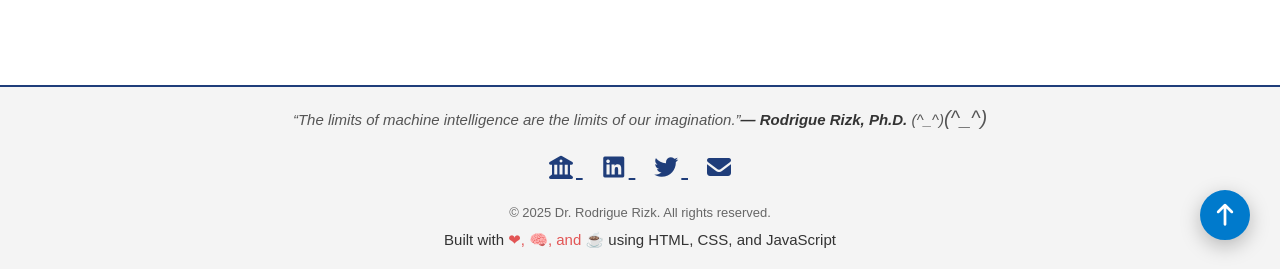
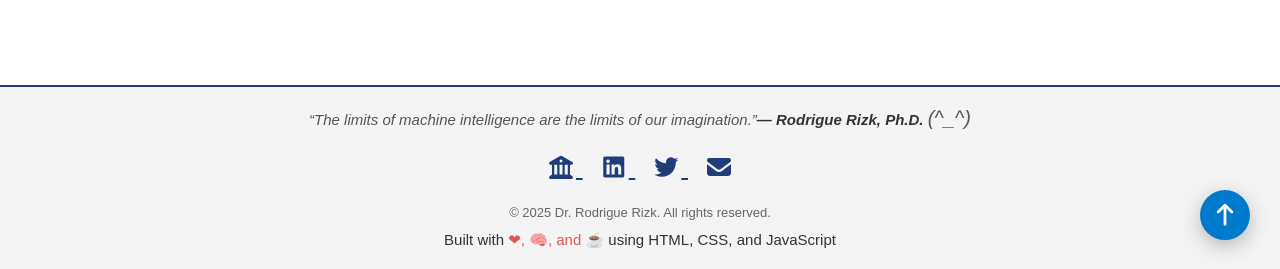
Before and after one commit to rodriguerizk/rodriguerizk.github.io, a Jekyll site: the page index.html, which Jekyll copies as it is, in a window 1280 px wide and 900 px high, scrolled down 1962 px. Shown: the part 628-897 px from the top of the window. Built offline with Jekyll 4.4.1, drawn with Linux system fonts in a browser that asks for light colours; nearby versions of some CDN libraries.

Commit message:
Update index.html

```diff
--- a/index.html
+++ b/index.html
@@ -366,7 +366,7 @@ At the heart of this effort lies a central question:
   <div class="footer-quote">
     <blockquote>
       “<i>The limits of machine intelligence are the limits of our imagination</i>.”<span class="quote-author">— Rodrigue Rizk, Ph.D.</span>
-       <span class="ascii">(^_^)</span>
+       <span class="ascii"></span>
     </blockquote>
 
   </div>
```
